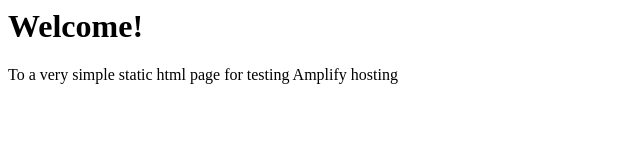
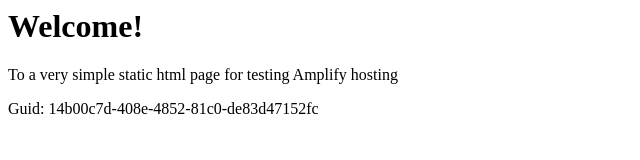
Before and after one commit to aws-aemilia-pdx/Github-PR-Commit-Integration-Test-DoNotTouch-Gith-OKSLNVO2-v1-prod-us-west-2, a website: page src/index.html in a window 1280 px wide. Shown: the whole page, without its empty margins (0-640 px from the left). Drawn offline with Linux system fonts and the light colour scheme.

Commit message:
commit from integ tests

```diff
--- a/src/index.html
+++ b/src/index.html
@@ -1,3 +1,5 @@
+
+
 <html lang="en">
 
 <head>
@@ -10,6 +12,6 @@
 <body>
     <h1>Welcome!</h1>
     <p>To a very simple static html page for testing Amplify hosting</p>
-</body>
+    <p>Guid: 14b00c7d-408e-4852-81c0-de83d47152fc</p></body>
 
 </html>
```
